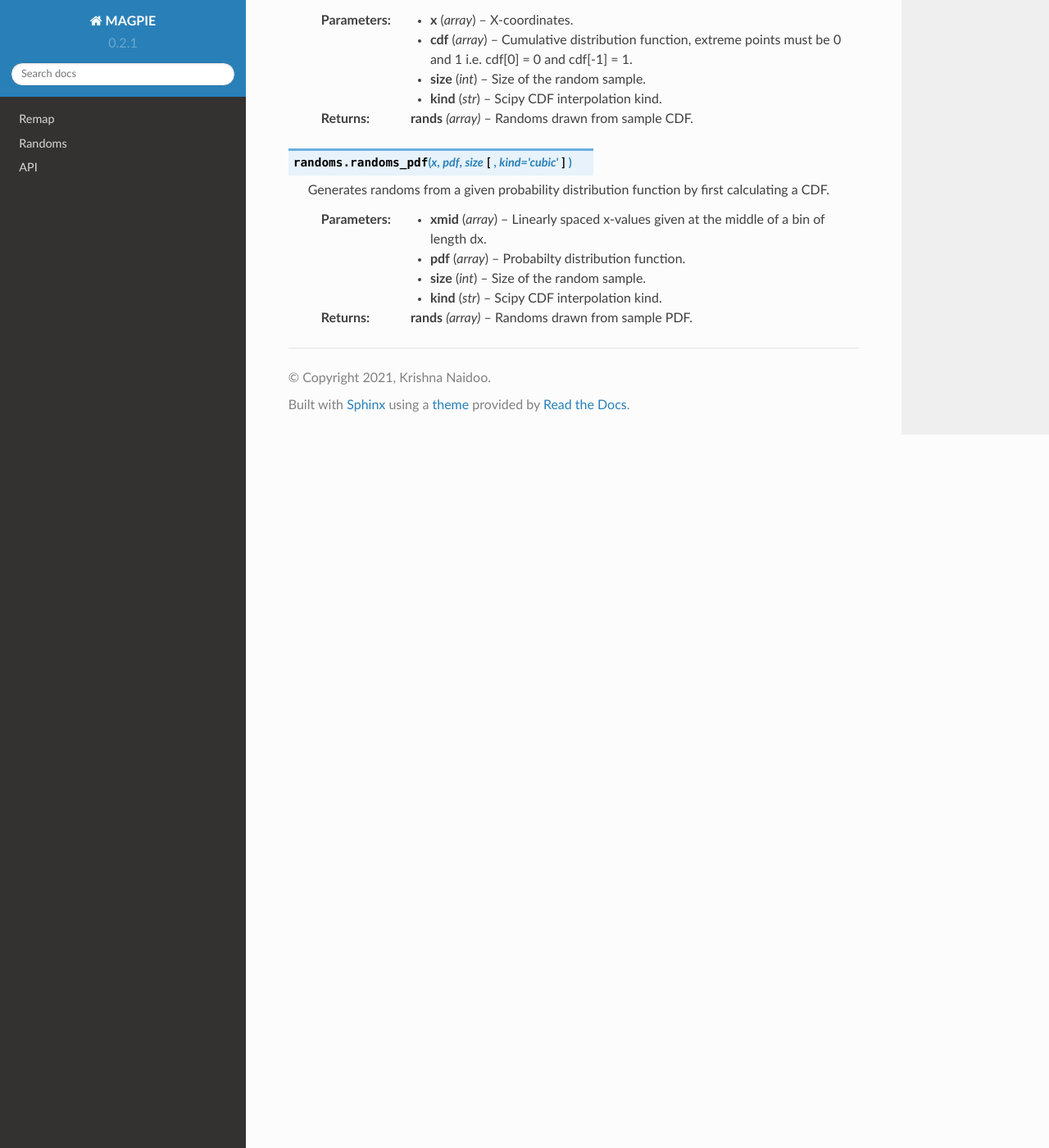
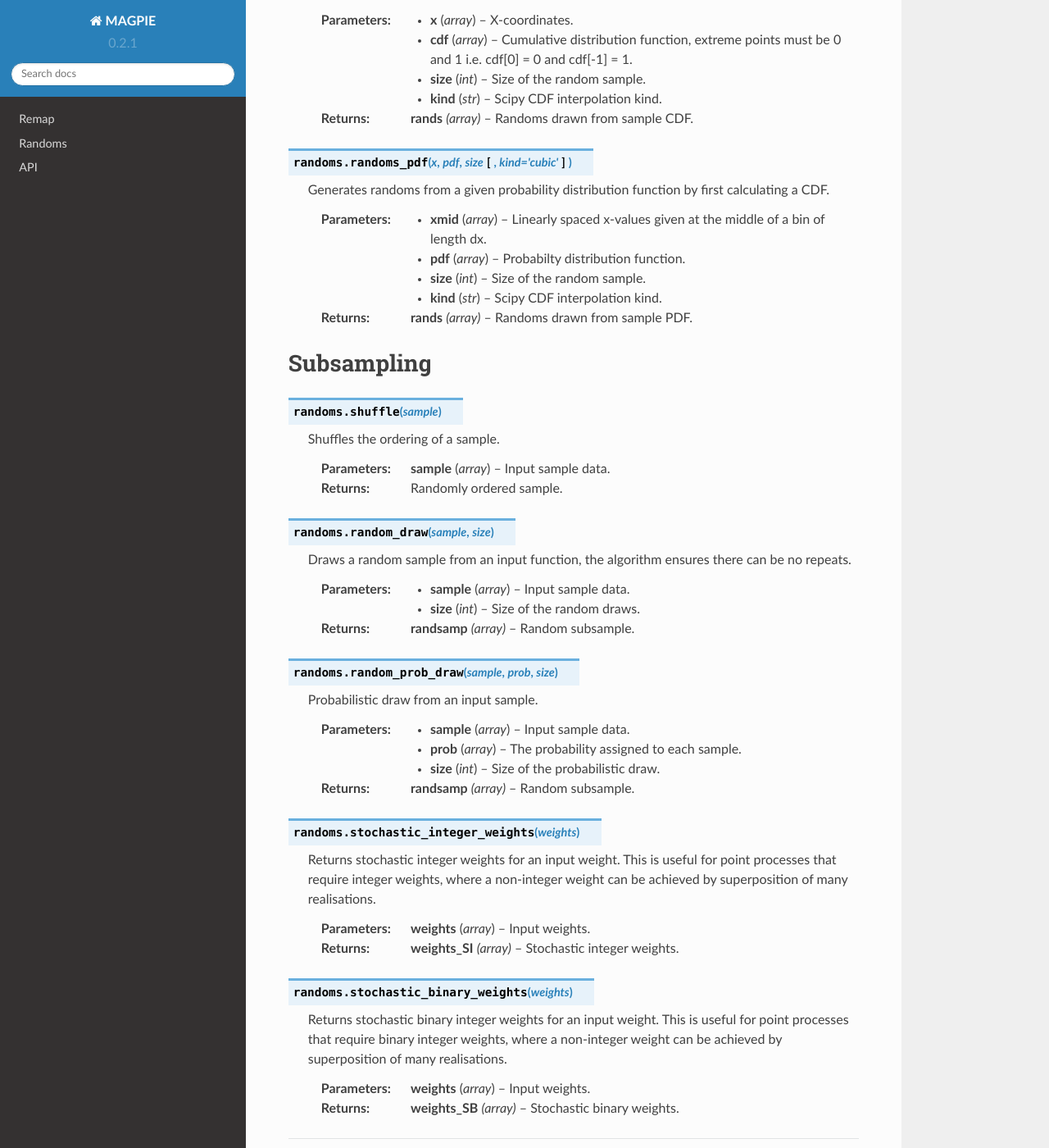
Before and after one commit to knaidoo29/magpie, a Sphinx documentation site: the page built from docs/source/randoms_api.rst, in a window 1280 px wide and 1400 px high, scrolled down 3451 px. Shown: the whole window at 82% size. Built offline with Sphinx 7.4.7 and the Read the Docs theme 2.0.0, drawn with Linux system fonts in a browser that asks for light colours.

Commit message:
add stochastic integer and binary weight functions to randoms

```diff
--- a/docs/source/randoms_api.rst
+++ b/docs/source/randoms_api.rst
@@ -53,6 +53,7 @@ Cartesian
 
 Polar
 -----
+
 
 .. function:: randoms.randoms_polar(size[, r_min=0., r_max=1., phi_min=0., phi_max=2.*np.pi])
 
@@ -226,3 +227,63 @@ Sample PDF/CDF Functions
     :type kind: str
 
     :returns: **rands** *(array)* -- Randoms drawn from sample PDF.
+
+
+Subsampling
+-----------
+
+
+.. function:: randoms.shuffle(sample)
+
+    Shuffles the ordering of a sample.
+
+    :param sample: Input sample data.
+    :type sample: array
+
+    :returns: Randomly ordered sample.
+
+
+.. function:: randoms.random_draw(sample, size)
+
+    Draws a random sample from an input function, the algorithm ensures there can be no repeats.
+
+    :param sample: Input sample data.
+    :type sample: array
+    :param size: Size of the random draws.
+    :type size: int
+
+    :returns: **randsamp** *(array)* -- Random subsample.
+
+
+.. function:: randoms.random_prob_draw(sample, prob, size)
+
+    Probabilistic draw from an input sample.
+
+    :param sample: Input sample data.
+    :type sample: array
+    :param prob: The probability assigned to each sample.
+    :type prob: array
+    :param size: Size of the probabilistic draw.
+    :type size: int
+
+    :returns: **randsamp** *(array)* -- Random subsample.
+
+
+.. function:: randoms.stochastic_integer_weights(weights)
+
+    Returns stochastic integer weights for an input weight. This is useful for point processes that require integer weights, where a non-integer weight can be achieved by superposition of many realisations.
+
+    :param weights: Input weights.
+    :type weights: array
+
+    :returns: **weights_SI** *(array)* -- Stochastic integer weights.
+
+
+.. function:: randoms.stochastic_binary_weights(weights)
+
+    Returns stochastic binary integer weights for an input weight. This is useful for point processes that require binary integer weights, where a non-integer weight can be achieved by superposition of many realisations.
+
+    :param weights: Input weights.
+    :type weights: array
+
+    :returns: **weights_SB** *(array)* -- Stochastic binary weights.
```
Also changed, not shown: 3 other files.
